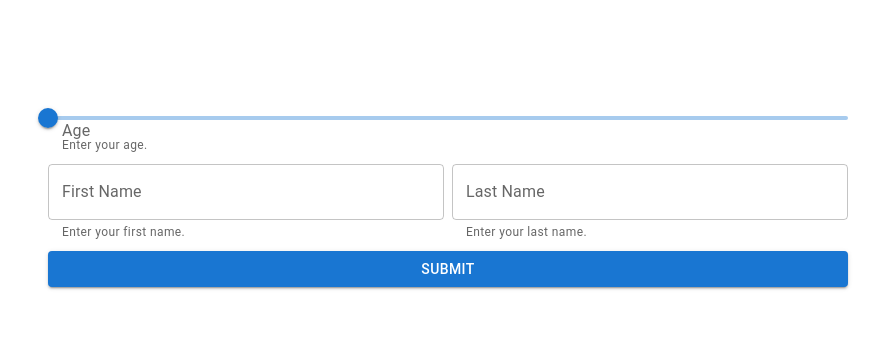
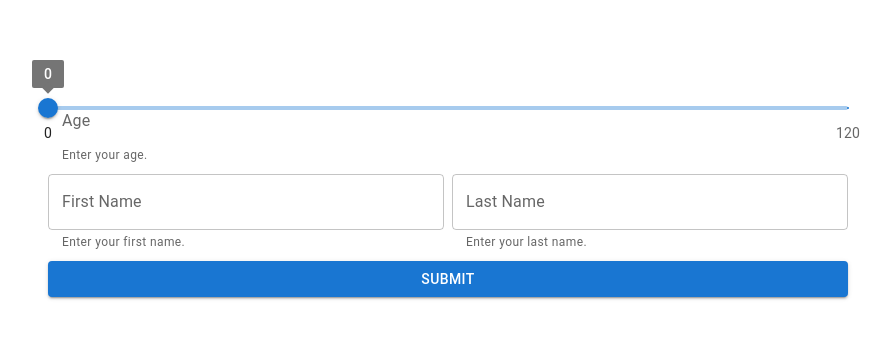
Before and after one commit to JamesonRGrieve-Instruction/EXSM-3939-LEC-2024-WI2-Demo, a Next.js app: page / in a window 1280 px wide. Shown: the part 205-544 px from the top of the page, without its empty margins (192-1082 px from the left). Built offline with nearby package versions, Linux system fonts and the light colour scheme.

Commit message:
Additional slider props;

```diff
--- a/src/app/page.jsx
+++ b/src/app/page.jsx
@@ -31,7 +31,18 @@ export default function Home() {
         }}
       >
         <FormControl>
-          <Slider id='age' value={sliderValue} onChange={(event) => setSliderValue(event.target.value)} />
+          <Slider
+            id='age'
+            valueLabelDisplay='on'
+            min={0}
+            max={120}
+            marks={[
+              { label: '0', value: 0 },
+              { label: '120', value: 120 },
+            ]}
+            value={sliderValue}
+            onChange={(event) => setSliderValue(event.target.value)}
+          />
           <InputLabel htmlFor='age'>Age</InputLabel>
           <FormHelperText>Enter your age.</FormHelperText>
         </FormControl>
```
